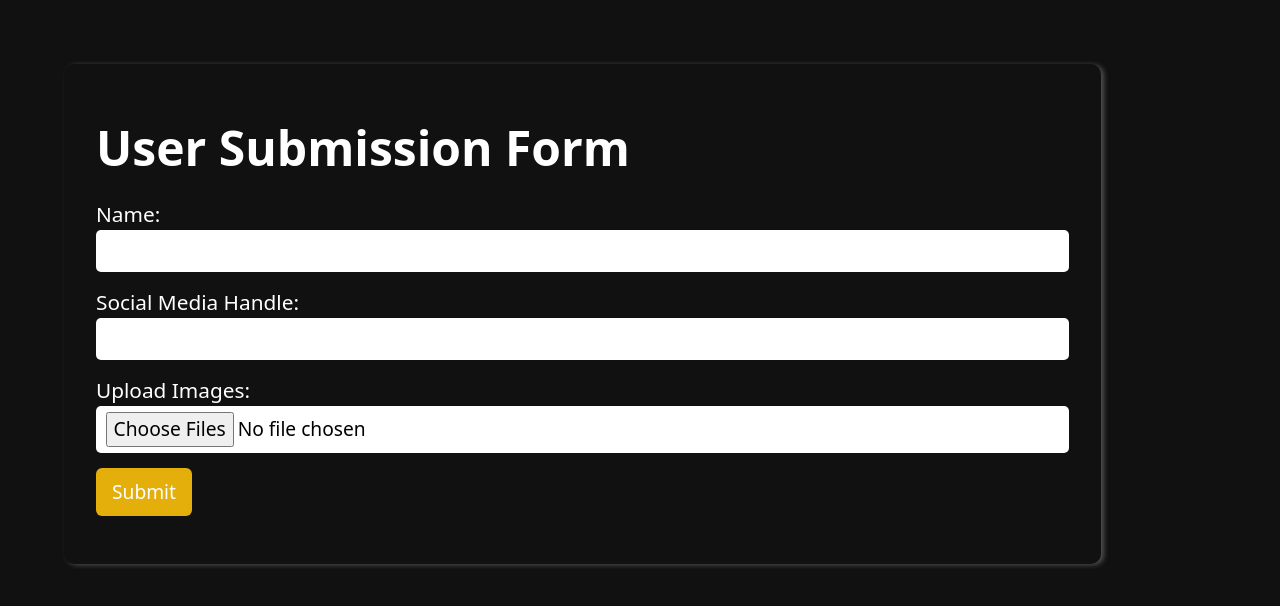
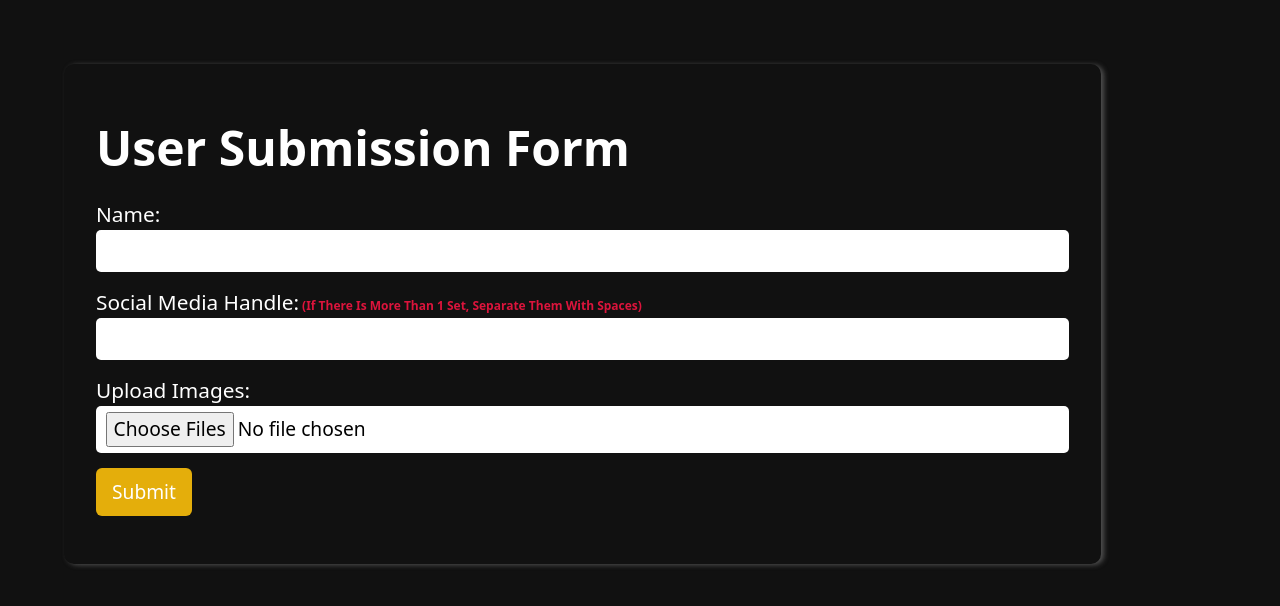
Before and after one commit to anurag-sonkar/3W-task-assignment-01-frontend, a React (Vite) app: page / in a window 1280 px wide. Shown: the top 606 px of the page. Built offline with nearby package versions, Linux system fonts and the light colour scheme.

Commit message:
form-submit-to-backend

```diff
--- a/src/index.css
+++ b/src/index.css
@@ -64,3 +64,9 @@ body {
   border-radius: 6px;
   padding: 0.6rem 0;
 }
+
+.note{
+  color: crimson;
+  font-size: 12px;
+  font-weight: 600;
+}
--- a/src/pages/UserForm.jsx
+++ b/src/pages/UserForm.jsx
@@ -1,16 +1,31 @@
 import React from 'react'
+import { user_base_url } from '../utils/base_url'
 
 function UserForm() {
 
-    const handleForm = (e)=>{
+    const handleForm = async (e) => {
         e.preventDefault()
         const formData = new FormData(e.target)
         const obj = Object.fromEntries(formData.entries())
 
-        const images = formData.getAll('images');
-        obj.images = images;
+        const socialMediaHandles = formData.get('socialMediaHandles').split(' ')
 
-        console.log(obj)
+        console.log(formData)
+
+        try {
+            const response = await fetch('http://localhost:8000/user/user-form', {
+                method: 'POST',
+                body: formData,
+            });
+
+            const data = await response.json();
+            console.log('Response:', data);
+
+        } catch (error) {
+            console.log(error)
+
+        }
+
     }
 
     return (
@@ -22,12 +37,12 @@ function UserForm() {
                     <input type='text' name='name' id='name' />
                 </div>
                 <div className='input-div'>
-                  <label htmlFor='social-media'>social media handle:</label>
-                  <input type='text' name='social-media' id='social-media' />
+                    <label htmlFor='socialMediaHandles'>social media handle:<span className='note'> (If there is more than 1 set, separate them with spaces)</span></label>
+                    <input type='text' name='socialMediaHandles' id='socialMediaHandles' />
                 </div>
                 <div className='input-div'>
-                  <label htmlFor='images'>upload images:</label>
-                  <input type='file' name='images' id='images' multiple/>
+                    <label htmlFor='attachments'>upload images:</label>
+                    <input type='file' name='attachments' id='attachments' multiple />
                 </div>
 
                 <button type='submit' className='submit-btn'>Submit</button>
--- /dev/null
+++ b/src/utils/base_url.js
@@ -0,0 +1 @@
+export const user_base_url = 'http://localhost:8000/user/'
```
Lines whose indentation alone changed are shown as unchanged.
